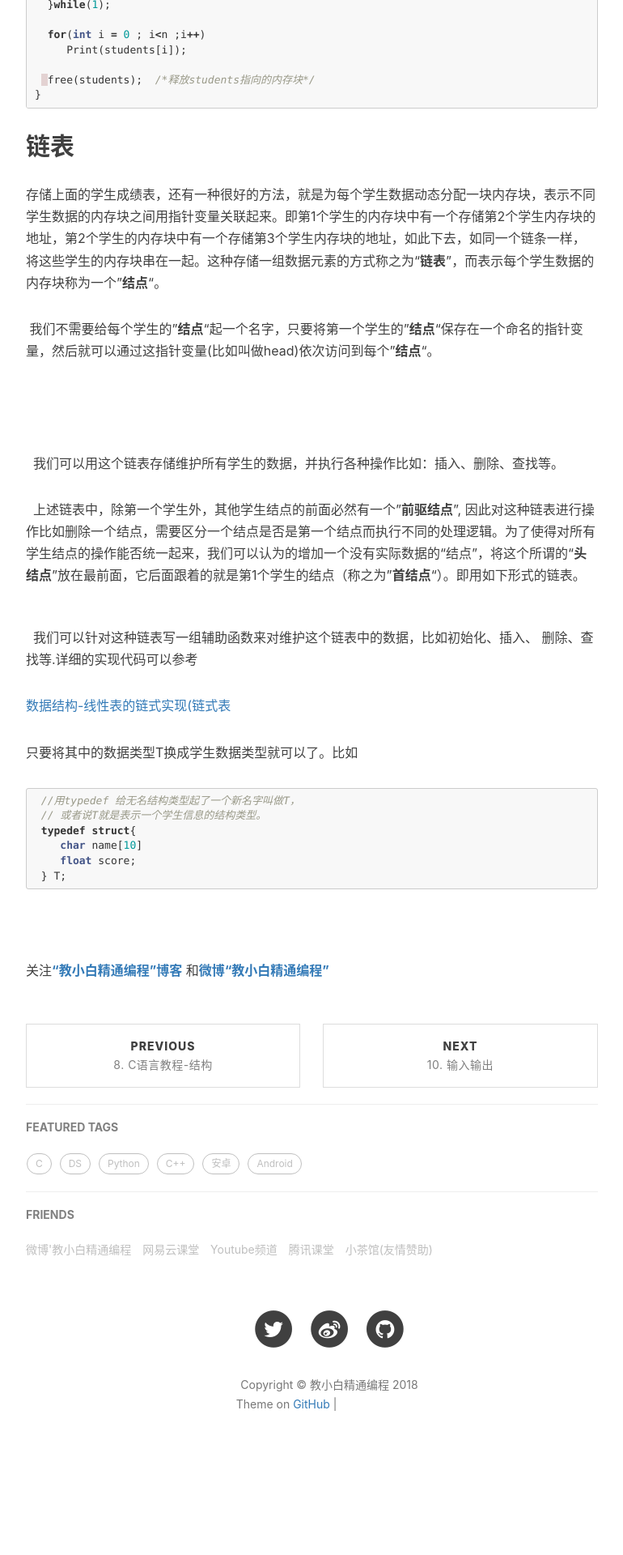
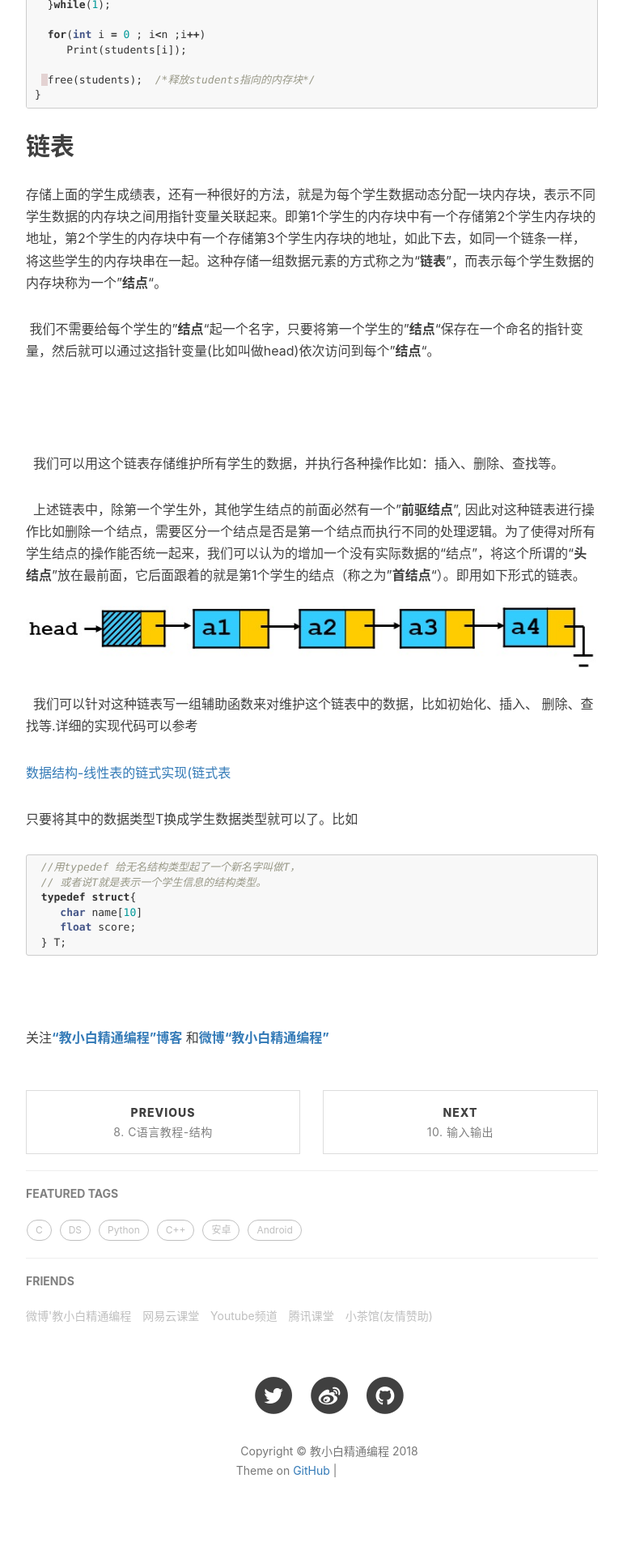
Before and after one commit to xuepro/xuepro.github.io, a Jekyll site: the page built from _posts/2017-10-30-9. C语言教程-动态内存分配.md, in a window 1280 px wide. Shown: the part 2587-4507 px from the top of the page at 81% size, without its empty margins (233-1003 px from the left). Built offline with Jekyll 4.4.1, drawn with Linux system fonts in a browser that asks for light colours; nearby versions of some CDN libraries; comment, search, counter and statistics services are not loaded; before the commit the page ends 4425 px from its top, so only the background shows below that; grey boxes are pictures that could not be loaded.

Commit message:
Update 2017-10-30-9. C语言教程-动态内存分配.md

```diff
--- a/_posts/2017-10-30-9. C语言教程-动态内存分配.md
+++ b/_posts/2017-10-30-9. C语言教程-动态内存分配.md
@@ -118,7 +118,7 @@ void main(){
    我们可以用这个链表存储维护所有学生的数据，并执行各种操作比如：插入、删除、查找等。
 
    上述链表中，除第一个学生外，其他学生结点的前面必然有一个"**前驱结点**", 因此对这种链表进行操作比如删除一个结点，需要区分一个结点是否是第一个结点而执行不同的处理逻辑。为了使得对所有学生结点的操作能否统一起来，我们可以认为的增加一个没有实际数据的“结点”，将这个所谓的“**头结点**”放在最前面，它后面跟着的就是第1个学生的结点（称之为"**首结点**"）。即用如下形式的链表。
-   ![](../img2/list_2.jpg)
+   ![](https://xuepro.xcguan.net/img2/list_2.jpg)
 
  我们可以针对这种链表写一组辅助函数来对维护这个链表中的数据，比如初始化、插入、 删除、查找等.详细的实现代码可以参考
 
```
